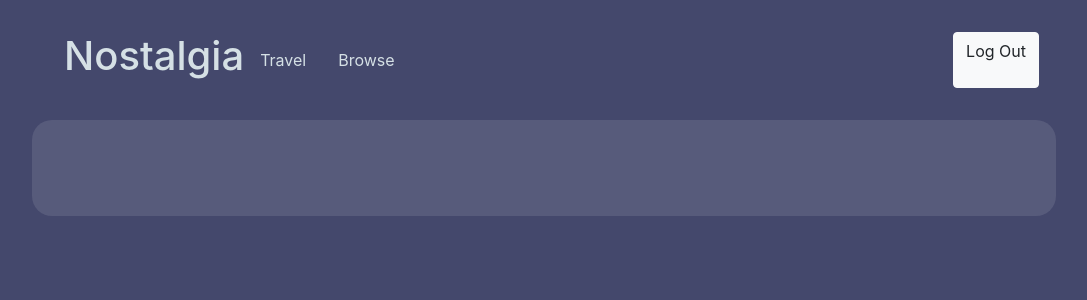
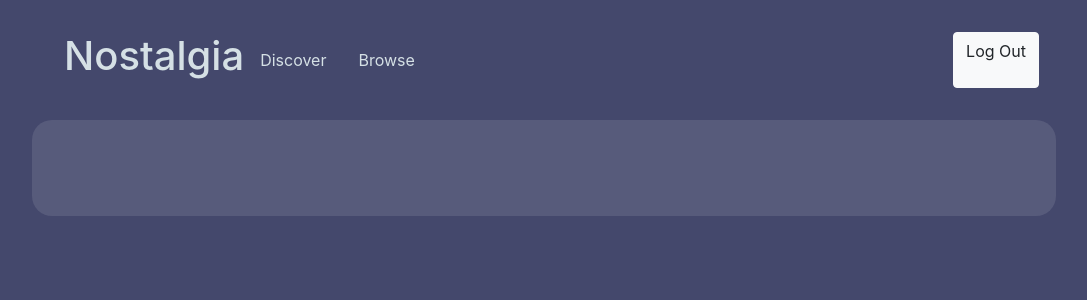
Before and after one commit to opheeelia/nostalgia, a Flask app: template templates/logged_in.html in a window 1280 px wide. Shown: the top 300 px of the page, without its empty margins (96-1183 px from the left). Run offline with Flask 2, Linux system fonts and the light colour scheme; the template is opened without the code that fills it, so the values that code supplies are empty; parts of the project's set-up code (start-up, migrations or seed data) failed here and were passed over; some libraries are stand-ins or nearby versions.

Commit message:
change 'travel' to 'discover'

```diff
--- a/app.py
+++ b/app.py
@@ -31,7 +31,7 @@ scope = "user-read-recently-played"
 blueprint = make_spotify_blueprint(client_id=os.environ.get('SPOTIPY_CLIENT_ID'),
                                    client_secret=os.environ.get('SPOTIPY_CLIENT_SECRET'),
                                    scope=["user-read-recently-played", "user-read-email", "user-top-read"],
-                                   redirect_url="/travel",
+                                   redirect_url="/discover",
                                    storage=SQLAlchemyStorage(OAuth, sqldb.session, user=current_user,
                                                              user_required=False))
 app.register_blueprint(blueprint=blueprint, url_prefix='/log_in')
@@ -70,7 +70,7 @@ def login():
 @login_required
 def logout():
     logout_user()
-    return redirect('/travel')
+    return redirect('/discover')
 
 
 @oauth_authorized.connect_via(blueprint)
@@ -249,8 +249,8 @@ def topSongs():
 #--- VIEWS ---#
 
 
-@app.route('/travel', methods=['GET', 'POST'])
-def travel():
+@app.route('/discover', methods=['GET', 'POST'])
+def discover():
     if not spotify.authorized:
         return render_template('logged_out.html')
 
@@ -275,14 +275,14 @@ def travel():
         elif year:
             target_period = None
         elif season:
-            return render_template('travel.html', songs=[], current_year=current_year, carMax=3), 400
+            return render_template('discover.html', songs=[], current_year=current_year, carMax=3), 400
         else:
-            return render_template('travel.html', songs=[], current_year=current_year, carMax=3), 200
+            return render_template('discover.html', songs=[], current_year=current_year, carMax=3), 200
 
         # get songs in period
         songs = dbInterface.get_period_songs(target_period, year)
 
-        return render_template('travel.html', songs=songs, current_year=current_year, carMax=3), 200
+        return render_template('discover.html', songs=songs, current_year=current_year, carMax=3), 200
     except TokenExpiredError:
         return redirect(url_for('spotify.login'))
 
--- a/templates/travel.html
+++ b/templates/discover.html
@@ -2,7 +2,7 @@
 {% block content %}
 <div class="user-input row justify-content-center">
     <div id="date-picker">
-        <form action={{url_for('travel')}} method="get">
+        <form action={{url_for('discover')}} method="get">
             <div class="form-row align-items-center">
                 <div class="col-auto my-1">
                     <select class="custom-select mr-sm-2" name="season" id="season">
--- a/templates/logged_in.html
+++ b/templates/logged_in.html
@@ -2,7 +2,7 @@
 {% block nav %}
 <div class="row justify-content-between col">
     <div class="row align-items-center">
-        <a class="navbar-item" href="/travel">Travel</a>
+        <a class="navbar-item" href="/discover">Discover</a>
         <a class="navbar-item" href="/browse">Browse</a>
     </div>
     <a class="btn btn-light" id="account-toggle" href="{{url_for('logout')}}">Log Out</a>
```
